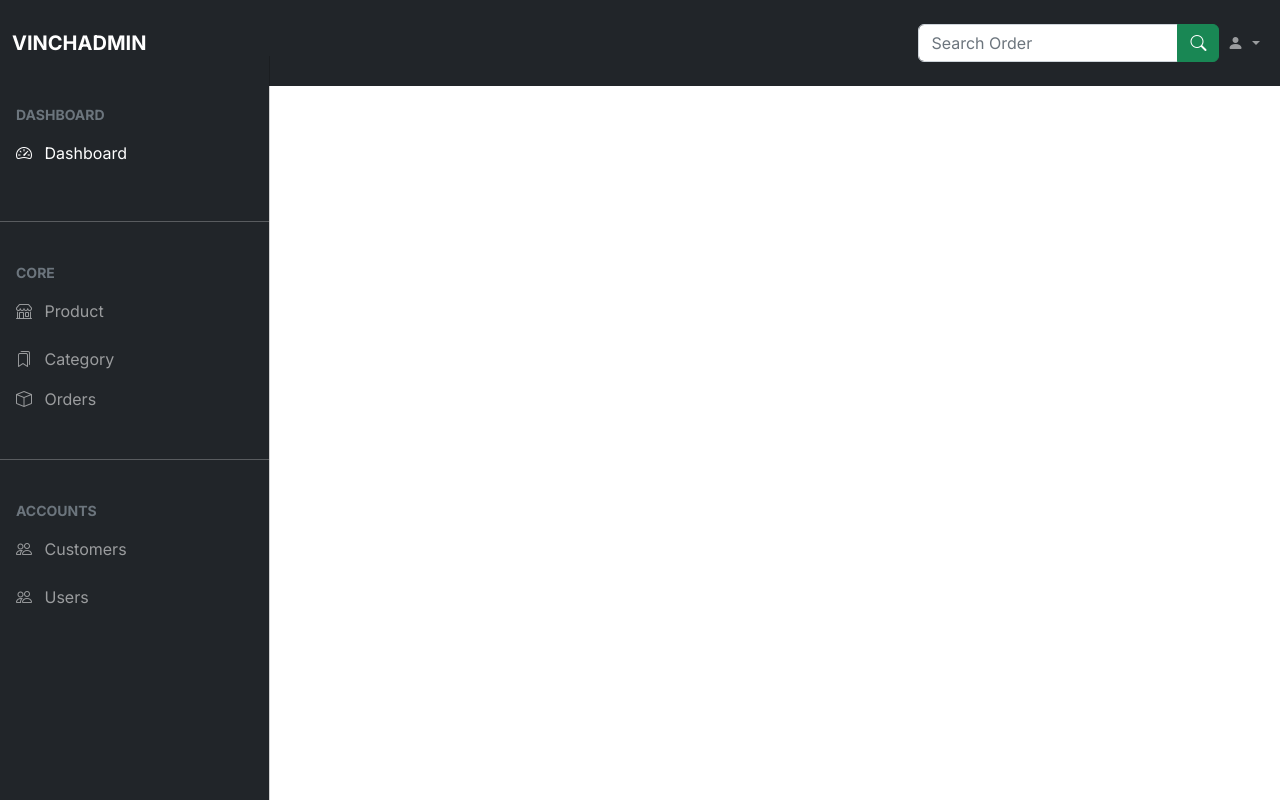
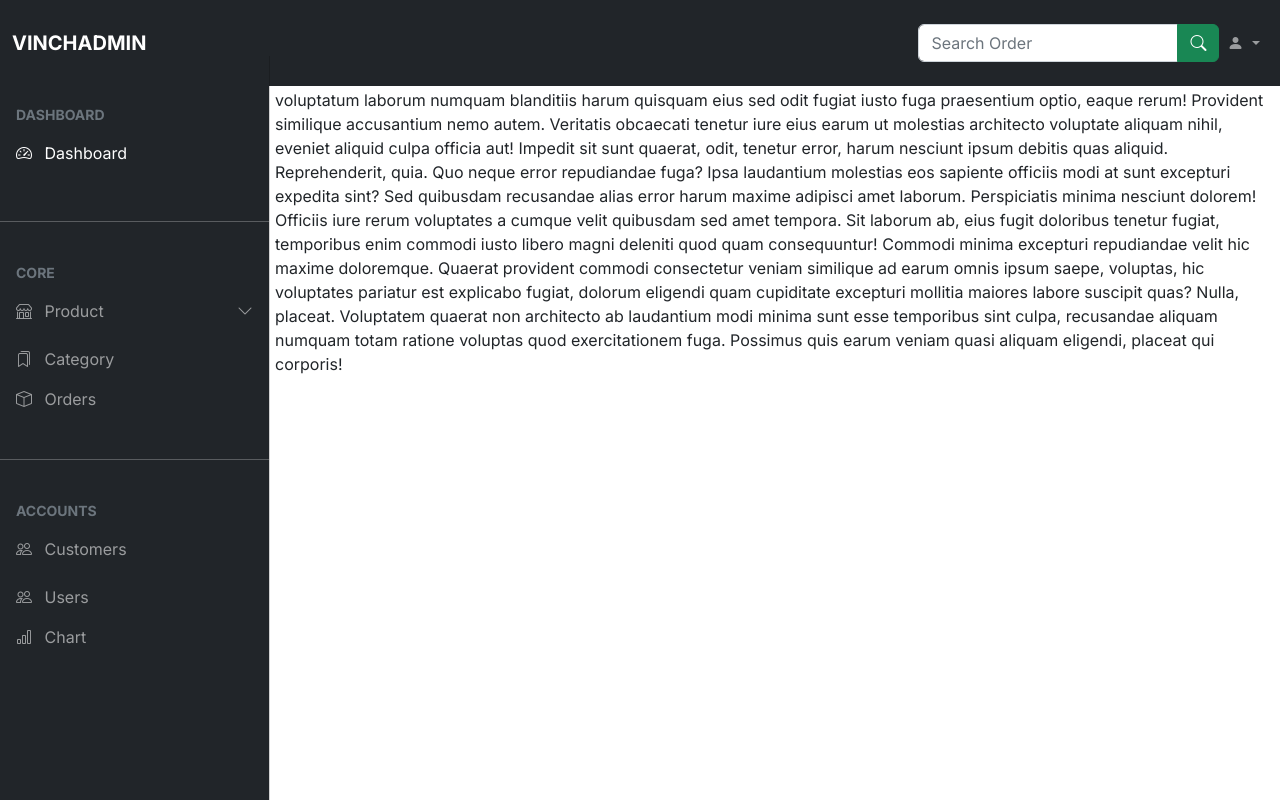
Before and after one commit to solomonbestz/vinch, a Django app: page /dashboard/ in a window 1280 px wide. Run offline with Django 4.2, Linux system fonts and the light colour scheme; some libraries are stand-ins or nearby versions.

Commit message:
dashboard view integration

```diff
--- a/static/styles/admindashboard/home.css
+++ b/static/styles/admindashboard/home.css
@@ -22,6 +22,9 @@ button {
     .offcanvas-backdrop::before{
         display: none;
     }
+    main{
+        margin-left: calc(var(--offcanvas-width ) + 5px);
+    }
     #admin-sidebar-nav{
         transform: none;
         visibility: visible !important;
--- /dev/null
+++ b/templates/admindashboard/dashboard.html
@@ -0,0 +1,30 @@
+{% extends 'admindashboard/home.html' %}
+{% load static %}
+
+
+{% block title %}Dashboard{% endblock title %}
+
+{% block content %}
+Lorem ipsum dolor sit amet consectetur adipisicing elit. Maxime mollitia,
+molestiae quas vel sint commodi repudiandae consequuntur voluptatum laborum
+numquam blanditiis harum quisquam eius sed odit fugiat iusto fuga praesentium
+optio, eaque rerum! Provident similique accusantium nemo autem. Veritatis
+obcaecati tenetur iure eius earum ut molestias architecto voluptate aliquam
+nihil, eveniet aliquid culpa officia aut! Impedit sit sunt quaerat, odit,
+tenetur error, harum nesciunt ipsum debitis quas aliquid. Reprehenderit,
+quia. Quo neque error repudiandae fuga? Ipsa laudantium molestias eos
+sapiente officiis modi at sunt excepturi expedita sint? Sed quibusdam
+recusandae alias error harum maxime adipisci amet laborum. Perspiciatis
+minima nesciunt dolorem! Officiis iure rerum voluptates a cumque velit
+quibusdam sed amet tempora. Sit laborum ab, eius fugit doloribus tenetur
+fugiat, temporibus enim commodi iusto libero magni deleniti quod quam
+consequuntur! Commodi minima excepturi repudiandae velit hic maxime
+doloremque. Quaerat provident commodi consectetur veniam similique ad
+earum omnis ipsum saepe, voluptas, hic voluptates pariatur est explicabo
+fugiat, dolorum eligendi quam cupiditate excepturi mollitia maiores labore
+suscipit quas? Nulla, placeat. Voluptatem quaerat non architecto ab laudantium
+modi minima sunt esse temporibus sint culpa, recusandae aliquam numquam
+totam ratione voluptas quod exercitationem fuga. Possimus quis earum veniam
+quasi aliquam eligendi, placeat qui corporis!
+
+{% endblock content %}
--- a/templates/admindashboard/home.html
+++ b/templates/admindashboard/home.html
@@ -16,7 +16,7 @@
    </head>
    <body>
       <!--Nav Bar-->
-   <nav class="navbar navbar-expand-lg navbar-dark bg-dark">
+   <nav class="navbar fixed-top navbar-expand-lg navbar-dark bg-dark">
       <div class="container-fluid">
          <!--Offcanvas trigger-->
          <button class="navbar-toggler me-2" type="button" data-bs-toggle="offcanvas" data-bs-target="#admin-sidebar-nav" aria-controls="offcanvasExample">
@@ -75,10 +75,22 @@
                   <div class="text-muted small fw-bold text-uppercase px-3">CORE</div>
                </li>
                <li>
-                  <a href="#" class="nav-link px-3 my-2">
+                  <a class="nav-link px-3 my-2" data-bs-toggle="collapse" href="#collapseExample" role="button" aria-expanded="false" aria-controls="collapseExample">
                      <span class="me-2"><i class="bi bi-shop"></i></span>
-                     <span>Product</span>
+                     <span>Product <i style="float: right;" class="bi bi-chevron-down"></i></span>
                   </a>
+                  <div class="collapse" id="collapseExample">
+                     <div>
+                       <ul class="navbar-nav ps-3">
+                        <li>
+                           <a href="#" class="nav-link">Post Product</a>
+                        </li>
+                        <li>
+                           <a href="#" class="nav-link">All Product</a>
+                        </li>
+                       </ul>
+                     </div>
+                  </div>
                </li>
                <li>
                   <a href="#" class="nav-link px-3">
@@ -110,13 +122,18 @@
                      <span>Users</span>
                   </a>
                </li>
+               <li>
+                  <a href="#" class="nav-link px-3">
+                     <span class="me-2"><i class="bi bi-bar-chart"></i></span>
+                     <span>Chart</span>
+                  </a>
+               </li>
             </ul>
          </nav>
       </div>
    </div>
-
        <!--Endoffcanvas-->
-
+   <main class="mt-5 pt-3">{% block content %}{% endblock content %}</main>
 
    <script src="https://cdn.jsdelivr.net/npm/bootstrap@5.2.1/dist/js/bootstrap.bundle.min.js"></script>
    <script src="https://cdn.jsdelivr.net/npm/chart.js@3.0.2/dist/chart.min.js"></script>
--- a/vinchadmin/urls.py
+++ b/vinchadmin/urls.py
@@ -2,7 +2,5 @@ from django.urls import path
 from . import views
 
 urlpatterns = [
-    path('dashboard/', views.home, name='adminhome'),
-
-
+    path('dashboard/', views.dashboard, name='dashboard' ),
 ]
--- a/vinchadmin/views.py
+++ b/vinchadmin/views.py
@@ -1,5 +1,5 @@
 from django.shortcuts import render
 
-# Create your views here.
-def home(request):
-    return render(request, 'admindashboard/home.html')
+
+def dashboard(request):
+    return render(request, 'admindashboard/dashboard.html')
```
